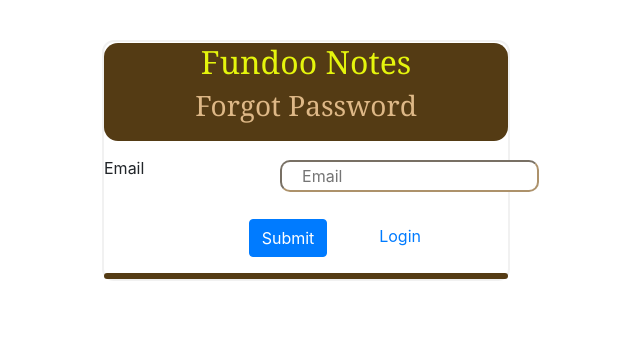
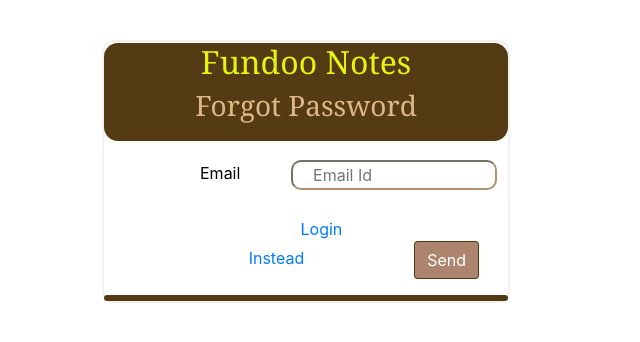
Before and after one commit to ImmA2526/Fundoo_VUeJS, a Vue app: page /fs in a window 1280 px wide. Shown: the top 342 px of the page, without its empty margins (498-1138 px from the left). Built offline with nearby package versions, Linux system fonts and the light colour scheme.

Commit message:
[Imran] Refactor : Fprgot Password Form Unawated Changes

```diff
--- a/src/components/Forgot.vue
+++ b/src/components/Forgot.vue
@@ -9,21 +9,23 @@
       </center>
 
 
-            <div class="form-group row">
-                <label class="col-sm-2 col-form-label">Email</label>
-                <div class="col-sm-8">
-                    <input type="email" id="email" placeholder="Email">
-                </div>
-            </div>
+<div class="form-group row">
+      <label class="col-sm-2 col-form-label" >Email</label>
+      <div class="col-sm-6">
+        <input type="text" id="email" name="Email Id" placeholder="Email Id"/>
+      </div>
+
+    </div>
+
+
             <div class="form-group row">
                 <div class="col-sm-4"></div>
                 <div class="col-sm-8">
-                    <button type="button" id="resetBtn" class="btn btn-primary">Submit</button>
-                    <a class="a" href="Login.html">Login</a>
+                    <a class="a" href="Login.html">Login Instead</a>
+                    <button type="button" id="btn" class="btn btn-primary">Send</button>
+
                 </div>
             </div>
-
-
 
       <div class="blank"></div>
     </form>
@@ -37,7 +39,7 @@
     padding-bottom: 20px;
     margin-top: 1px;
     font-family: Cambria, Cochin, Georgia, Times, 'Times New Roman', serif;
-  color:burlywood;
+   color:burlywood;
 
     padding-bottom: 10px;
     background-color: rgba(78, 52, 12, 0.966);
@@ -60,62 +62,45 @@ input[type=text],
 input[type=password],
 input[type=email],
 textarea, select {
-    padding: 14px 20px;
+    padding: 10px 20px;
     margin: 11px 0;
-    width: 100%;
+    width: 110%;
     height: 30px;
-    margin-left: 40%;
+    margin-left: 10%;
     border-color: rgba(122, 79, 15, 0.616);
     position: relative;
     border-radius: 10px;
 }
 
-/* SPAN AND BOX UPR  */
-
-span
-{
-    position: absolute;
-    top:50%;
-    left: 50px;
-    transform: translateY(-50%);
-    transition: 0.5;
-    margin-inline: 120px;
-    pointer-events: none;
-    width: 140px;
-
-}
-
-input:focus + span,input:valid + span
-{
-    top:1px;
-    left: 40px;
-    color:rgba(78, 52, 12, 0.966);
-    padding: 2px;
-    background: white;
+label {
+    display: flex;
+    justify-content: left;
+    text-align: right;
+    width: 200px;
+    line-height: 35px;
+    color: black;
+    margin-left:96px;
 }
 
 .a {
     text-decoration: none;
-    padding-left: 20%;
+    margin-right: 110px;
 }
 
-/* Reset Button */
-#rb{
-    margin-left: 400px;
+/*  Button */
+#btn{
+
     background-color:rgba(112, 41, 0, 0.568);
     border-color:rgba(78, 52, 12, 0.966);
-
 }
 
-#rb:hover {
+#btn:hover {
         background-color:rgba(0, 107, 214, 0.514);
     }
-
 
 /* Center form */
 .full
 {
   margin-left: 600px;
 }
-
 </style>
```
